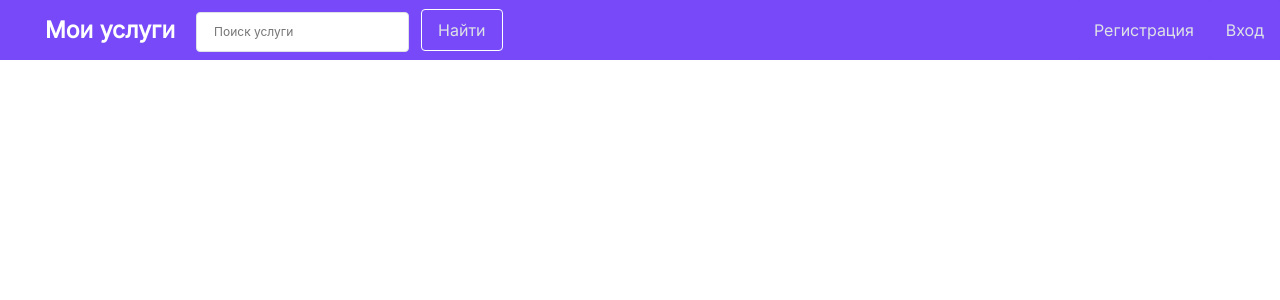
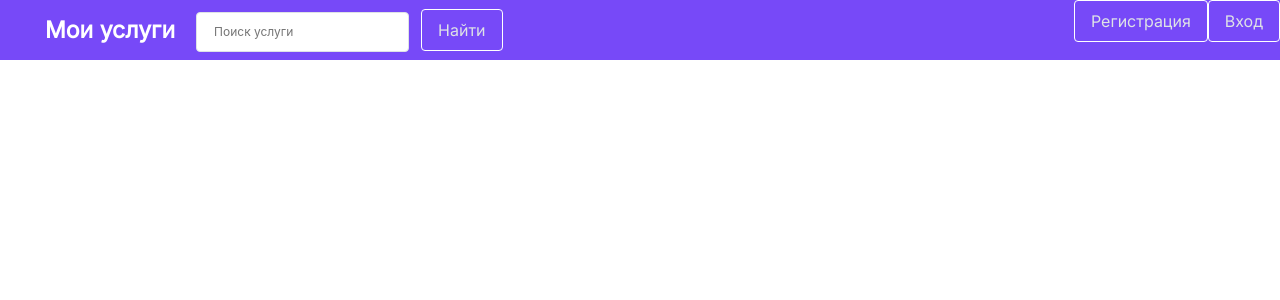
Before and after one commit to vtrefilova/my-services, a React (Create React App) app: page / in a window 1280 px wide. Shown: the top 300 px of the page. Built offline with nearby package versions, Linux system fonts and the light colour scheme.

Commit message:
modal modified, start working on cards

```diff
--- a/src/components/App.js
+++ b/src/components/App.js
@@ -9,10 +9,20 @@ function App() {
     <div className="App">
       <Header>
         <ModalWindow text='Регистрация'>
-          <SignupForm/>
+          {{ modalTrigger:
+            (<button key='modalTrigger'>
+              Регистрация
+            </button>),
+            modalContent: <SignupForm key='modalContent'/>
+          }}
         </ModalWindow>
         <ModalWindow text='Вход'>
-          <LoginForm/>
+        {{ modalTrigger:
+            (<button key='modalTrigger'>
+              Вход
+            </button>),
+            modalContent: <LoginForm key='modalContent'/>
+          }}
         </ModalWindow>
       </Header>
     </div>
--- a/src/components/Modal.js
+++ b/src/components/Modal.js
@@ -14,17 +14,16 @@ const { text, children} = props;
 
 return (
   <>
-    <button className={styles.button} variant="primary" onClick={handleShow}>
-      {text}
-    </button>
-
+    <div onClick={handleShow}>
+    {children.modalTrigger}
+    </div>
     <Modal show={show} onHide={handleClose}>
       <Modal.Header closeButton>
         <Modal.Title>{text}</Modal.Title>
       </Modal.Header>
       <Modal.Body>
         <ModalContext.Provider value={handleClose}>
-        {children}
+        {children.modalContent}
         </ModalContext.Provider>
       </Modal.Body>
     </Modal>
```
Also changed, not shown: src/components/Card.js (added, +22 -0 lines), src/components/FullCard.js (added, +21 -0 lines).
